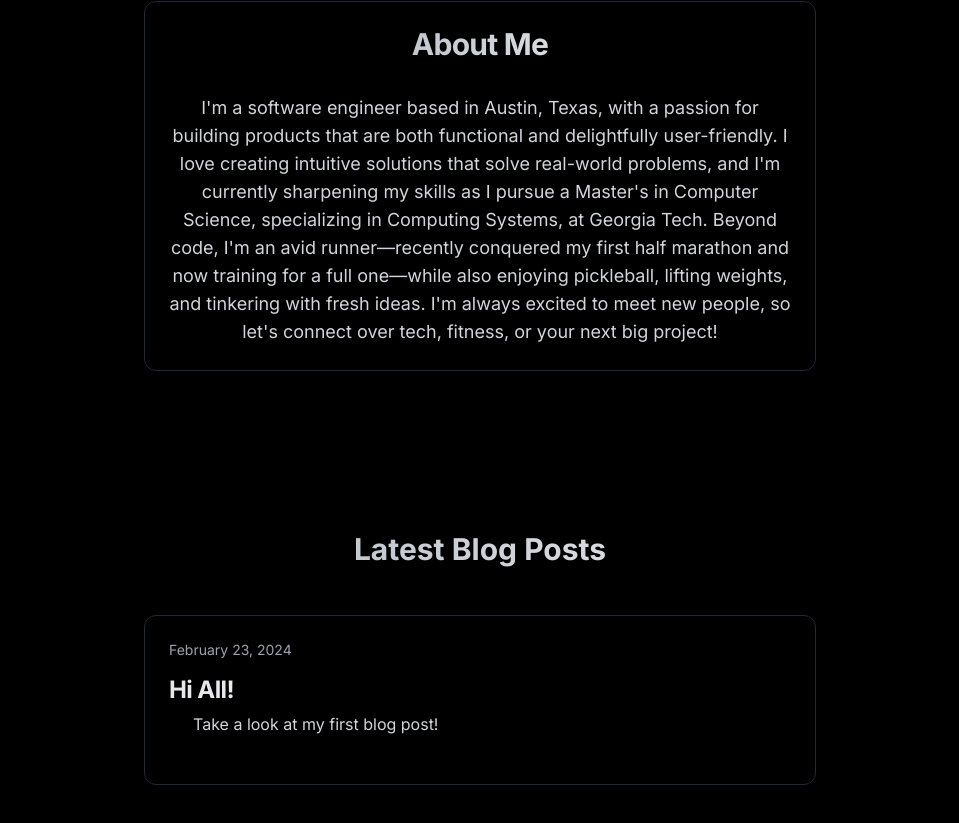
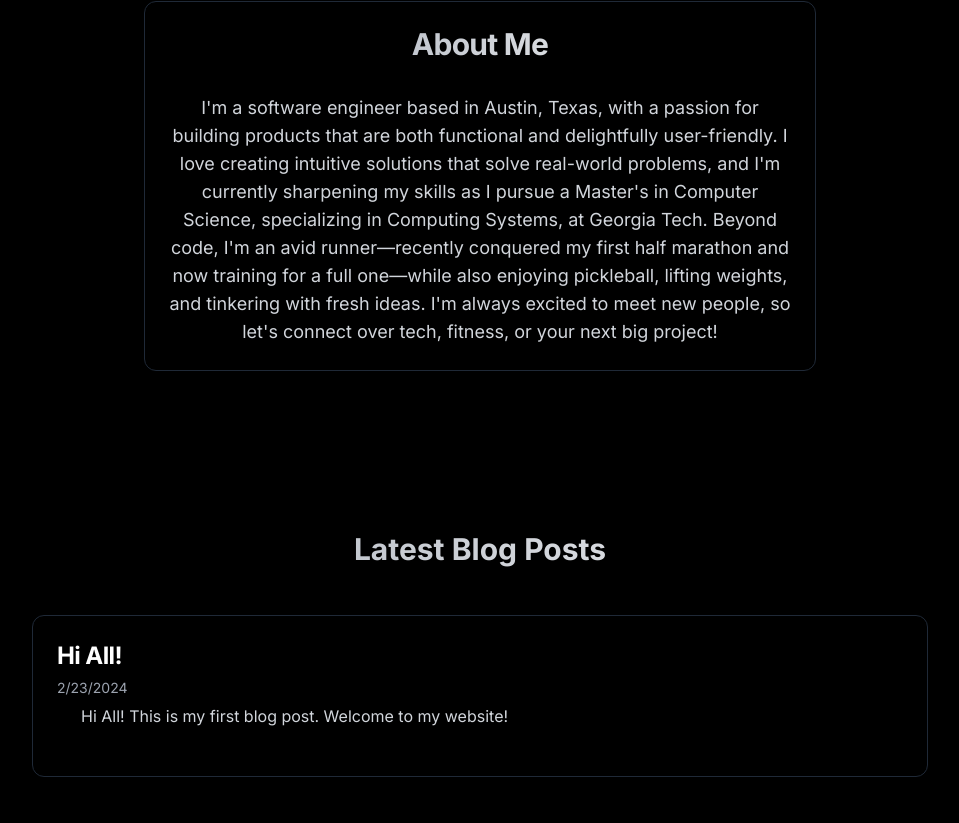
Before and after one commit to carlostrosales/personal-portfolio, a Next.js app: page / in a window 1280 px wide. Shown: the part 879-1702 px from the top of the page, without its empty margins (160-1119 px from the left). Built offline with nearby package versions, Linux system fonts and the light colour scheme.

Commit message:
fix: include content in AnimatedBlogPosts

```diff
--- a/app/components/AnimatedBlogPosts.tsx
+++ b/app/components/AnimatedBlogPosts.tsx
@@ -2,8 +2,17 @@
 
 import { motion } from "framer-motion";
 import { Card, CardContent, CardHeader, CardTitle } from "@/components/ui/card"
-import { BlogPost } from "@/lib/mdx"
-import { format } from "date-fns"
+
+interface BlogPost {
+  frontMatter: {
+    title: string;
+    date: string;
+    description: string;
+    [key: string]: unknown;
+  };
+  slug: string;
+  content: string;
+}
 
 interface Props {
   posts: BlogPost[];
@@ -13,24 +22,26 @@ export default function AnimatedBlogPosts({ posts }: Props) {
   return (
     <section className="py-20 px-4">
       <h2 className="text-3xl font-bold mb-12 text-center bg-clip-text text-transparent bg-gradient-to-r from-gray-400 to-white">Latest Blog Posts</h2>
-      <div className="max-w-2xl mx-auto space-y-6">
-        {posts.map((post, i) => (
+      <div className="max-w-4xl mx-auto space-y-8">
+        {posts.map((post) => (
           <motion.div
             key={post.slug}
             initial={{ opacity: 0, y: 20 }}
-            animate={{ opacity: 1, y: 0 }}
-            transition={{ delay: i * 0.1 }}
+            whileInView={{ opacity: 1, y: 0 }}
+            transition={{ duration: 0.5 }}
           >
             <Card className="bg-gray-900 bg-opacity-50 backdrop-blur-lg text-white border border-gray-800">
               <CardHeader>
-                <div className="text-sm text-gray-400 mb-2">
-                  {format(new Date(post.frontMatter.date), 'MMMM dd, yyyy')}
-                </div>
-                <CardTitle className="text-2xl font-bold bg-clip-text text-transparent bg-gradient-to-r from-gray-200 to-white">
+                <CardTitle className="text-2xl font-bold">
                   {post.frontMatter.title}
                 </CardTitle>
-                <CardContent className="text-gray-300">
-                  {post.frontMatter.excerpt}
+                <div className="text-sm text-gray-400 mt-2">
+                  {new Date(post.frontMatter.date).toLocaleDateString()}
+                </div>
+                <CardContent className="text-gray-300 mt-4">
+                  <div className="prose prose-invert max-w-none">
+                    {post.content}
+                  </div>
                 </CardContent>
               </CardHeader>
             </Card>
```
